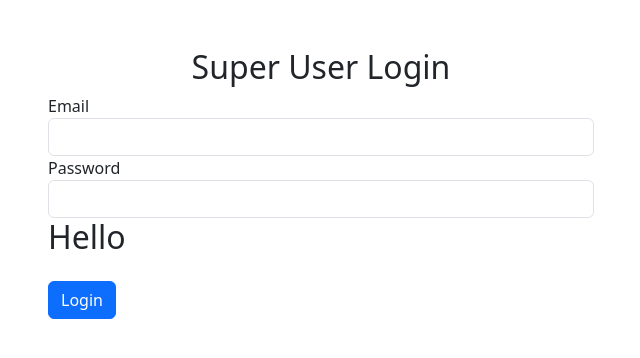
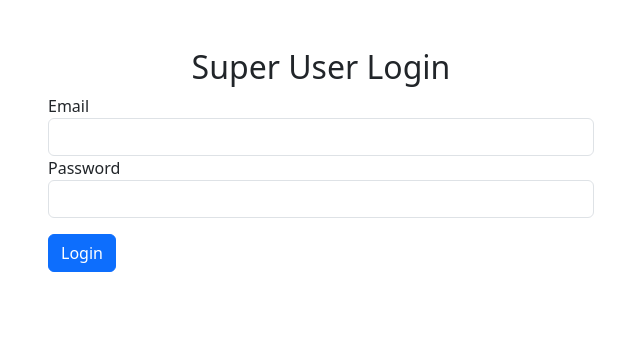
Before and after one commit to RubayedMunna/scrms-frontend, a React (Create React App) app: page /su-login in a window 1280 px wide. Shown: the top 358 px of the page, without its empty margins (319-959 px from the left). Built offline with nearby package versions, Linux system fonts and the light colour scheme.

Commit message:
deleted tag

```diff
--- a/src/components/SULoginForm.jsx
+++ b/src/components/SULoginForm.jsx
@@ -48,7 +48,7 @@ const SULoginForm = () => {
                                 onChange={(e) => setPassword(e.target.value)}
                                 required
                             />
-                            <h2>Hello</h2>
+
                         </div>
                         <button type="submit" className="btn btn-primary btn-block mt-3">Login</button>
                     </form>
```
